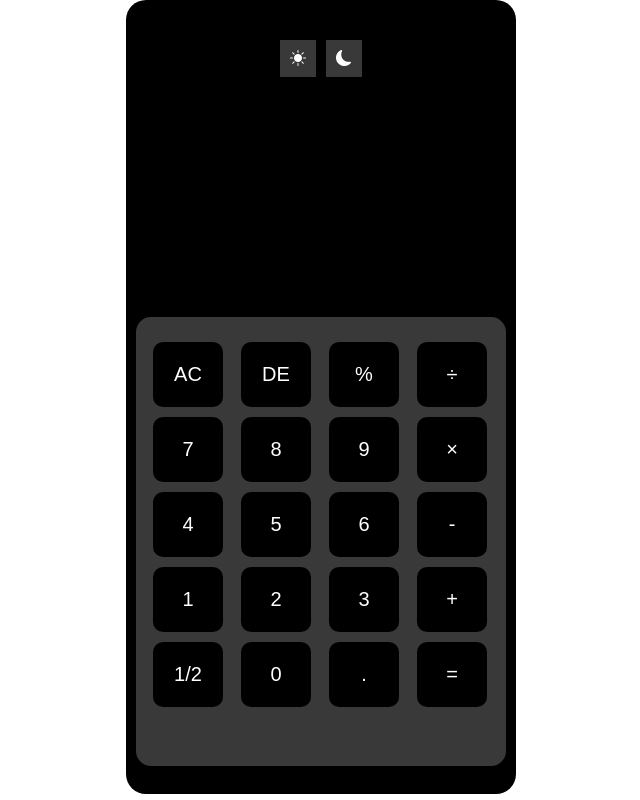
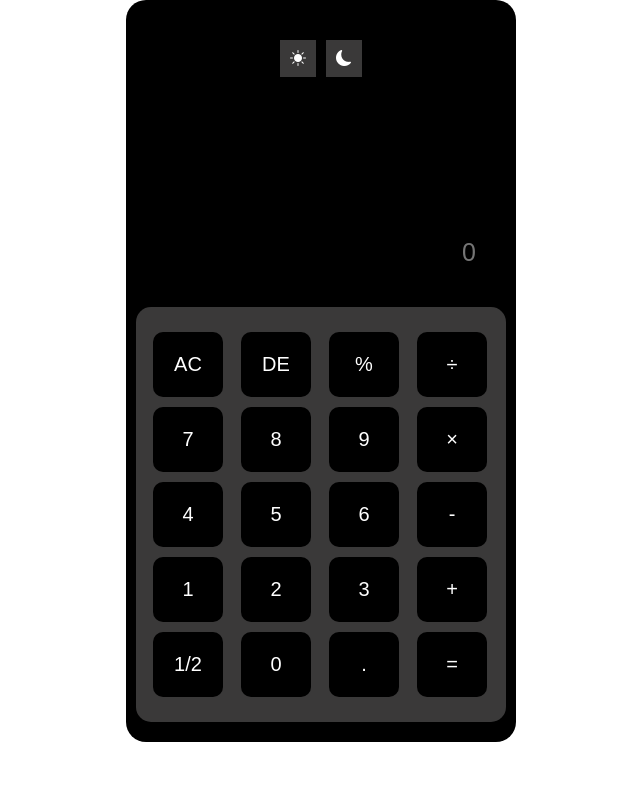
Before and after one commit to Nneoma01/calculator-project, a plain HTML site: page calculator.html in a window 1280 px wide. Shown: the whole page, without its empty margins (319-959 px from the left). Drawn offline with nearby package versions, Linux system fonts and the light colour scheme.

Commit message:
js code added

```diff
--- a/calculator.css
+++ b/calculator.css
@@ -1,15 +1,16 @@
 body{
     padding: 0;
-    margin: 0 auto;
+    height: 100vh;
     width: 390px;
+    margin: auto;
+
 }
 .container{
     width: 100%;
     background-color: black;
     color: white;
-    height: 93vh;
     border-radius: 20px;
-    padding-top: 50px;
+    padding: 50px 0 20px 0;
 }
 .icon{
     text-align: center;
@@ -18,20 +19,22 @@ body{
     border: solid black;
     background-color: rgb(58, 57, 57);
     width: 20%;
-    height: 20px;
+    height: 20%;
     padding: 10px;
 }
-.cal-display{
-    height: 20%;
-    padding: 100px 20px 0 0;
-    text-align: right;
+.display{
+    height: 40%;
+    padding: 150px 20px 20px 0;
+    text-align: end;
+
 }
-.cal-working, .cal-answer{
+.display input{
     font-size: 25px;
-    margin-bottom: 20px;
     text-align: right;
     border: none;
+    border-radius: 15px;
     background: transparent;
+    padding: 20px;
 }
 .cal-working{
     margin-bottom: 20px;
@@ -44,7 +47,7 @@ body{
     padding: 20px 10px ;
 
 }
-.cal-symbols input{
+.cal-symbols button{
     border: 0;
     width: 70px;
     height: 65px;
--- a/calculator.html
+++ b/calculator.html
@@ -16,41 +16,40 @@
             <i id="icon" class="bi bi-brightness-high-fill"></i>
             <i id="icon" class="bi bi-moon-fill "></i>
         </div>
-        <div class="cal-display">
-            <input class="cal-working">
-            <input class="cal-answer">
+        <div class="display">
+            <input type="text" placeholder="0" id="output-screen">
         </div>
-        <form class="cal-symbols">
+        <div class="cal-symbols">
             <div>
-                <input type="button" value="AC">
-                <input type="button" value="DE">
-                <input type="button" value="%">
-                <input type="button" value="÷">
+                <button onclick = "Clear()">AC</button>
+                <button onclick = "Delete()">DE</button>
+                <button onclick = "display('%')">%</button>
+                <button onclick = "display('÷')">÷</button>
             </div>
             <div>
-                <input type="button" value="7">
-                <input type="button" value="8">
-                <input type="button" value="9">
-                <input type="button" value="×">
+                <button onclick = "display('7')">7</button>
+                <button onclick = "display('8')">8</button>
+                <button onclick = "display('9')">9</button>
+                <button onclick = "display('×')">×</button>
             </div>
             <div>
-                <input type="button" value="4">
-                <input type="button" value="5">
-                <input type="button" value="6">
-                <input type="button" value="-">
+                <button onclick = "display('4')">4</button>
+                <button onclick = "display('5')">5</button>
+                <button onclick = "display('6')">6</button>
+                <button onclick = "display('-')">-</button>
             </div>
             <div>
-                <input type="button" value="1">
-                <input type="button" value="2">
-                <input type="button" value="3">
-                <input type="button" value="+">
+                <button onclick = "display('1')">1</button>
+                <button onclick = "display('2')">2</button>
+                <button onclick = "display('3')">3</button>
+                <button onclick = "display('+')">+</button>
             </div>
             <div>
-                <input type="button" value="1/2">
-                <input type="button" value="0">
-                <input type="button" value=".">
-                <input type="button" value="=">
+                <button onclick = "display('1/2')">1/2</button>
+                <button onclick = "display('0')">0</button>
+                <button onclick = "display('.')">.</button>
+                <button onclick = "Calculate()">=</button>
             </div>
-        </form>
+        </div>
     </div>
 </body>
```
Also changed, not shown: calculator.js (+36 -0 lines).
